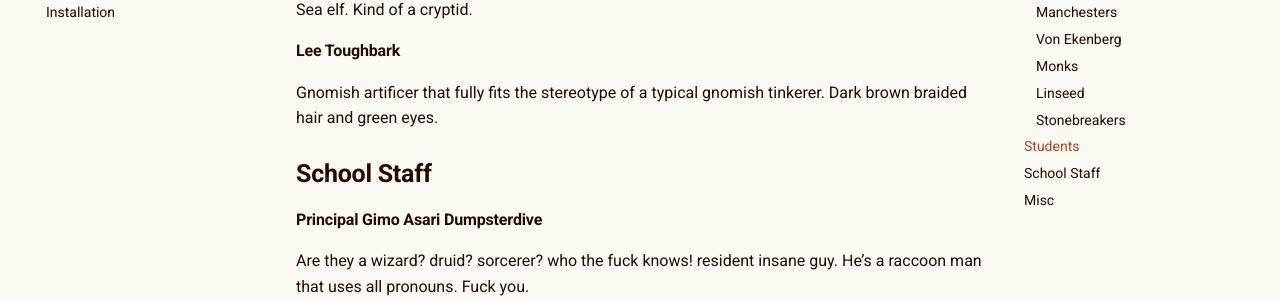
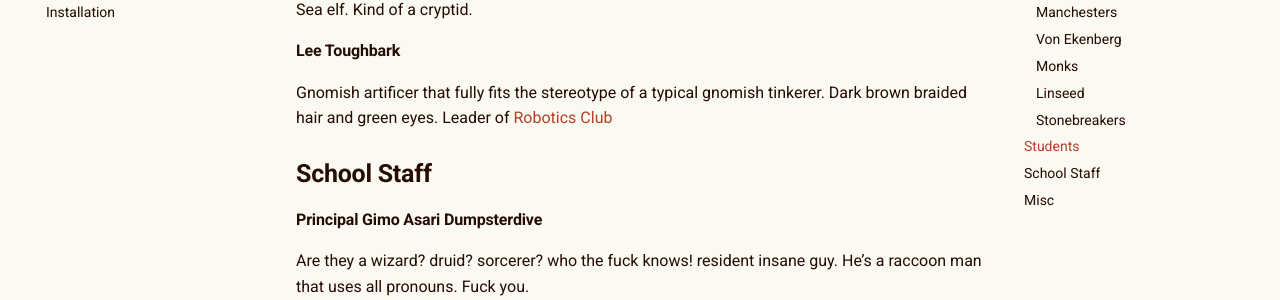
Before and after one commit to Aelyxiris/fantasyhigh, an MkDocs documentation site: the page built from docs/characters.md, in a window 1280 px wide and 900 px high, scrolled down 4711 px. Shown: the part 177-477 px from the top of the window. Built offline with MkDocs 1.6.1 and Material for MkDocs 9.7.7, drawn with Linux system fonts in a browser that asks for light colours.

Commit message:
added that lee is leader of robotics club

```diff
--- a/docs/characters.md
+++ b/docs/characters.md
@@ -132,7 +132,7 @@ Sports betting wizard. Dwarf.
 Sea elf. Kind of a cryptid.
 
 #### Lee Toughbark
-Gnomish artificer that fully fits the stereotype of a typical gnomish tinkerer. Dark brown braided hair and green eyes.
+Gnomish artificer that fully fits the stereotype of a typical gnomish tinkerer. Dark brown braided hair and green eyes. Leader of [Robotics Club](groups.md/#robotics-club)
 
 ## School Staff
 #### Principal Gimo Asari Dumpsterdive
```
